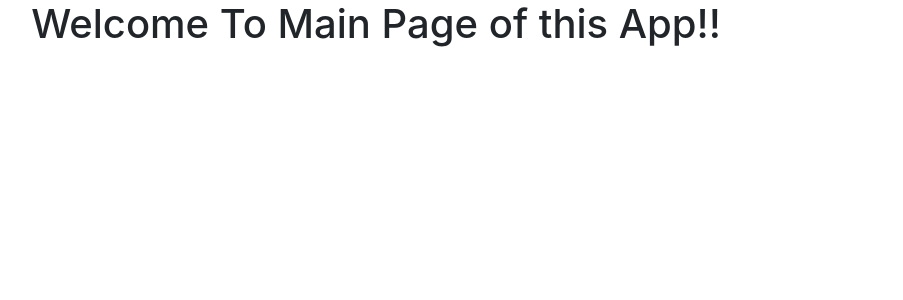
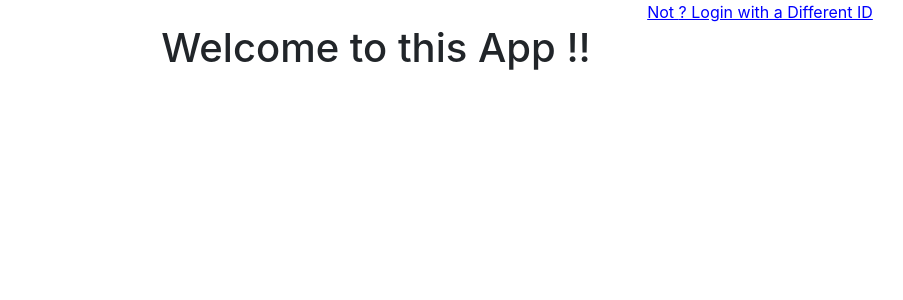
Before and after one commit to BalajiGaneshK/Auth-FrontEnd, a React (Create React App) app: page /main in a window 1280 px wide. Shown: the top 300 px of the page, without its empty margins (264-1167 px from the left). Built offline with nearby package versions, Linux system fonts and the light colour scheme.

Commit message:
name display

```diff
--- a/src/Components/Alert Component/AlertComponent.js
+++ b/src/Components/Alert Component/AlertComponent.js
@@ -44,7 +44,7 @@ const AlertComponent = (props) => {
                 <p>{ props.modalContent.modalBody}</p>
       </div>
       <div class="modal-footer">
-        <button type="button" class="btn btn-danger" data-dismiss="modal" onClick={() => closeModal()}>Enter Again</button>
+                <button type="button" class="btn btn-danger" data-dismiss="modal" onClick={() => closeModal()}>{ props.modalContent.modalButton}</button>
       </div>
     </div>
   </div>
--- a/src/Components/Login Components/LoginForm.js
+++ b/src/Components/Login Components/LoginForm.js
@@ -62,6 +62,7 @@ const LoginForm = (props) => {
       try {
         let resp = await axios.post('https://nodemailerauth.herokuapp.com/login', loginForm);
         localStorage.setItem("loginSuccess", true);
+        localStorage.setItem("loggedInUserName",resp.data.userData.name);
         props.history.push('./main');
       }
 
--- a/src/Components/MainPage.js
+++ b/src/Components/MainPage.js
@@ -6,6 +6,7 @@ import { useState } from 'react';
 
 const MainPage = (props) => {
     let [mainPageDisplay, setMainPageDisplay] = useState({ 'display': 'block' });
+    let [loggedInUser, setLoggedInUser] = useState("");
 let [alertProps, setAlertProps] = useState({
     shouldDisplay: false,
     content: {
@@ -39,16 +40,35 @@ let [alertProps, setAlertProps] = useState({
             });
         }
 
+        if (loginStatus==="true")
+        {
+            setLoggedInUser(localStorage.getItem("loggedInUserName"));
+            localStorage.removeItem("loggedInUserName")
+        }
+
+        if (regStatus === "true")
+        {
+            setLoggedInUser(localStorage.getItem("registeredUserName"));
+            localStorage.removeItem("registeredUserName")
+
+        }
+
 
     }, []);
     return (
         <div style={mainPageDisplay}>
-        <h1>Welcome To Main Page of this App!!</h1>
+            <span style={{ "color": "blue", "text-decoration": "underline", "margin-left": "60vw" }}
+                onClick={() => {props.history.push('/login') }}>
+                Not {loggedInUser} ?
+                Login with a Different ID
+            </span>
+        <h1>Welcome to this App {loggedInUser} !!</h1>
             <AlertComponent shouldDisplay={alertProps.shouldDisplay}
                 setAlertProps={setAlertProps}
                 modalContent={Object.assign({}, alertProps.content)}
                 setFormDisplay={setMainPageDisplay}>
             </AlertComponent>
+
         </div>
     )
 }
--- a/src/Components/Registration Components/registrationForm.js
+++ b/src/Components/Registration Components/registrationForm.js
@@ -97,6 +97,7 @@ function RegistrationForm(props) {
           };
            let resp = await axios.post("https://nodemailerauth.herokuapp.com/register", payload);
           localStorage.setItem("regSuccess", true);
+          localStorage.setItem("registeredUserName",resp.data.regUserDetails.name);
            props.history.push('./main');
       }
 
```
